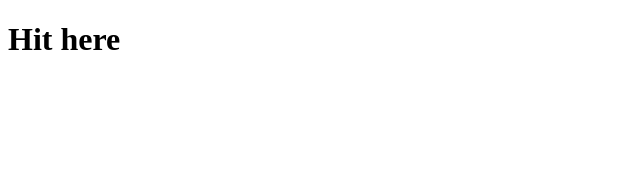
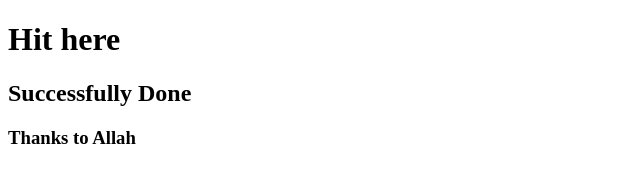
Before and after one commit to AwalHossain/lets, a plain HTML site: page index.html in a window 1280 px wide. Shown: the whole page, without its empty margins (0-640 px from the left). Drawn offline with Linux system fonts and the light colour scheme.

Commit message:
Update index.html

```diff
--- a/index.html
+++ b/index.html
@@ -8,5 +8,7 @@
 </head>
 <body>
     <h1>Hit here</h1>
+    <h2>Successfully Done</h2>
+    <h3>Thanks to Allah</h3>
 </body>
 </html>
```
